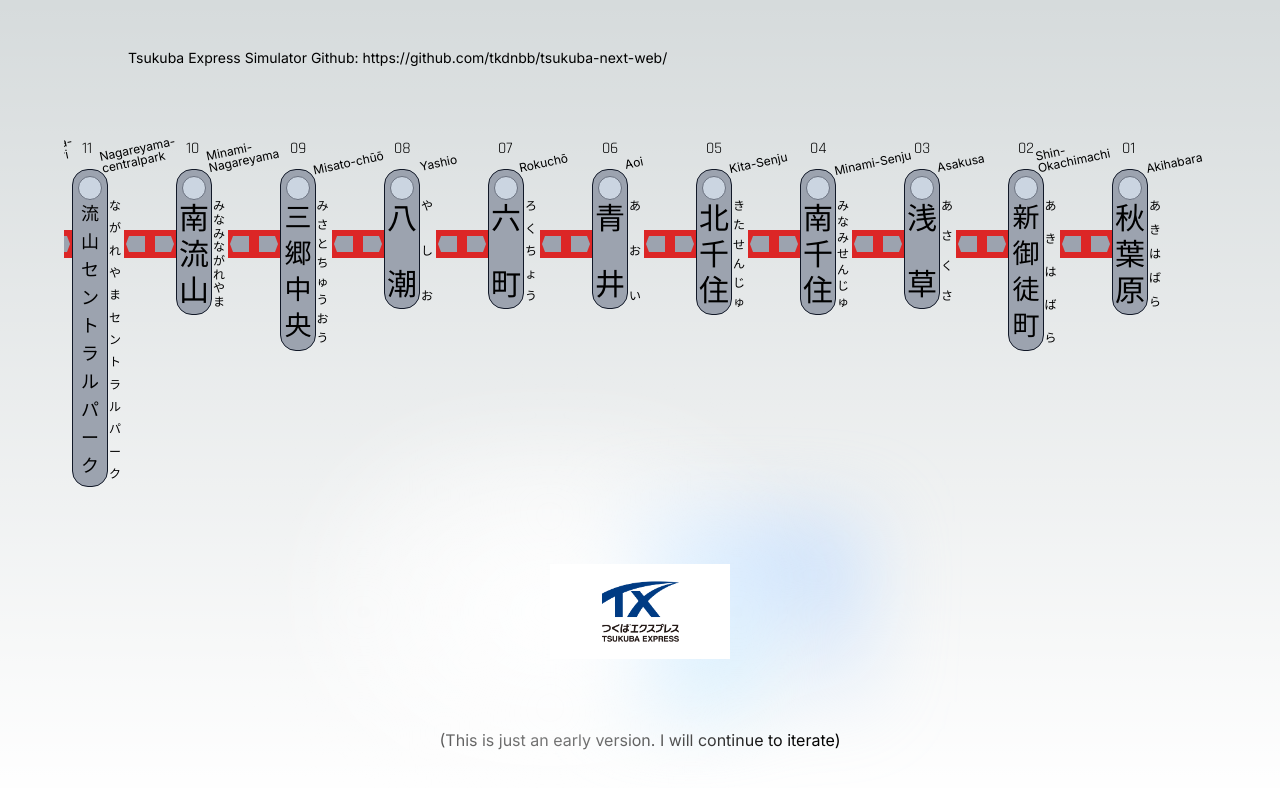
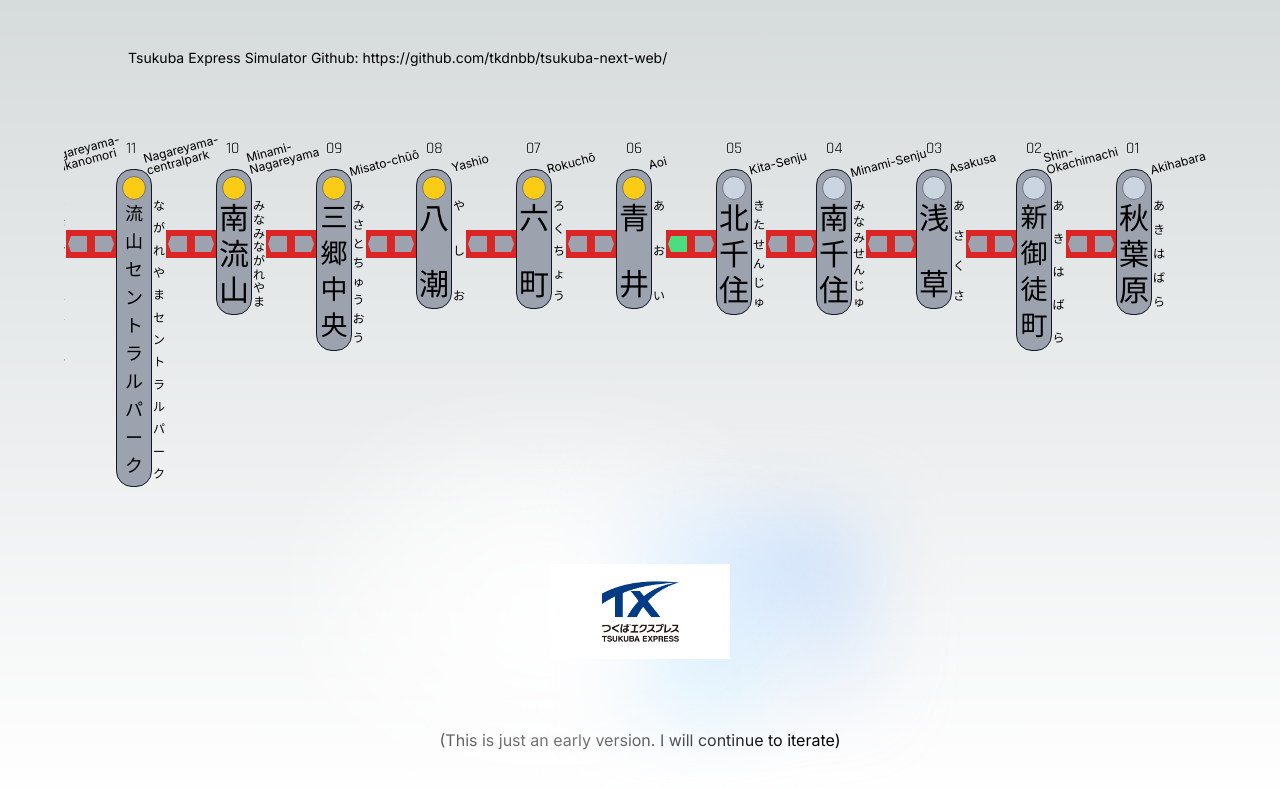
Before and after one commit to tkdnbb/tsukuba-next-web, a Next.js app: page / in a window 1280 px wide. Shown: the top 788 px of the page. Built offline with nearby package versions, Linux system fonts and the light colour scheme.

Commit message:
update(component): Edited LineRouteMap

```diff
--- a/src/components/molecules/StationLabel.tsx
+++ b/src/components/molecules/StationLabel.tsx
@@ -155,7 +155,7 @@
   isDestination,
 }: StationLabelProps) => {
   const isMultiLine = multiLineEnNames.has(enName);
-  const enNameClass = cn("text-xs -rotate-12 leading-3", {
+  const enNameClass = cn("text-xs -rotate-15 leading-3", {
     "translate-x-4.5 translate-y-5": !isMultiLine,
     "translate-x-4 translate-y-1.5": isMultiLine,
     "translate-x-4 translate-y-1": enName === "Bampaku kinenkōen",
@@ -165,7 +165,6 @@
     "translate-x-5": enName.length > 5 && enName.length < 7,
     "translate-x-5.5": enName.length > 7 && enName.length < 10,
     "translate-y-5": enName.length < 8,
-    //"translate-y-6": enName.length < 4
   });
   const nameClass = cn("flex flex-col flex-1 justify-between", {
     "text-[27px]": name.length > 3,
@@ -189,14 +188,14 @@
     }
   );
   const redRectClass = cn(
-    "absolute flex items-center justify-between top-17.5 h-7 w-13 -left-13 px-0.5 bg-red-600",
+    "absolute flex items-center justify-between top-17.5 h-7 w-12.5 -left-12.5 px-0.5 bg-red-600",
     {
       hidden: serial === 20,
     }
   );
 
   return (
-    <section className="w-26 min-w-[6.5rem]">
+    <section className="w-25 min-w-[6.25rem]">
       <div className="flex">
         <div className="translate-x-2.5 font-number">{id}</div>
         <div className={enNameClass}>{transformEnName(enName)}</div>
--- a/src/components/organisms/LineRouteMap.tsx
+++ b/src/components/organisms/LineRouteMap.tsx
@@ -3,10 +3,20 @@
 
 const LineRouteMap = () => {
   const stations = stationsData as StationLabelProps[];
+  const activeId = "05";
+  const destinationId = "15";
   return (
     <div className="flex flex-row-reverse max-w-[90vw] overflow-x-auto">
       {stations.map(({ id, serial, enName, name, furigana }) => (
-        <StationLabel key={id} {...{ id, serial, enName, name, furigana }} />
+        <StationLabel
+          key={id}
+          active={id === activeId ? "left" : undefined}
+          isDestination={id === destinationId}
+          isStop={
+            serial > parseInt(activeId) && serial < parseInt(destinationId)
+          }
+          {...{ id, serial, enName, name, furigana }}
+        />
       ))}
     </div>
   );
--- a/tailwind.config.js
+++ b/tailwind.config.js
@@ -20,18 +20,24 @@
         3.25: "0.8125rem",
         4.5: "1.125rem",
         5.5: "1.375rem",
+        25: "6.25rem",
         26: "6.5rem",
       },
       width: {
+        12.5: "3.125rem",
         13: "3.25rem",
       },
       inset: {
+        12.5: "3.125rem",
         13: "3.25rem",
         17: "4.25rem",
         17.5: "4.3125rem",
         18: "4.5rem",
         19: "4.75rem",
       },
+      rotate: {
+        15: "15deg",
+      },
     },
   },
   plugins: [],
```
